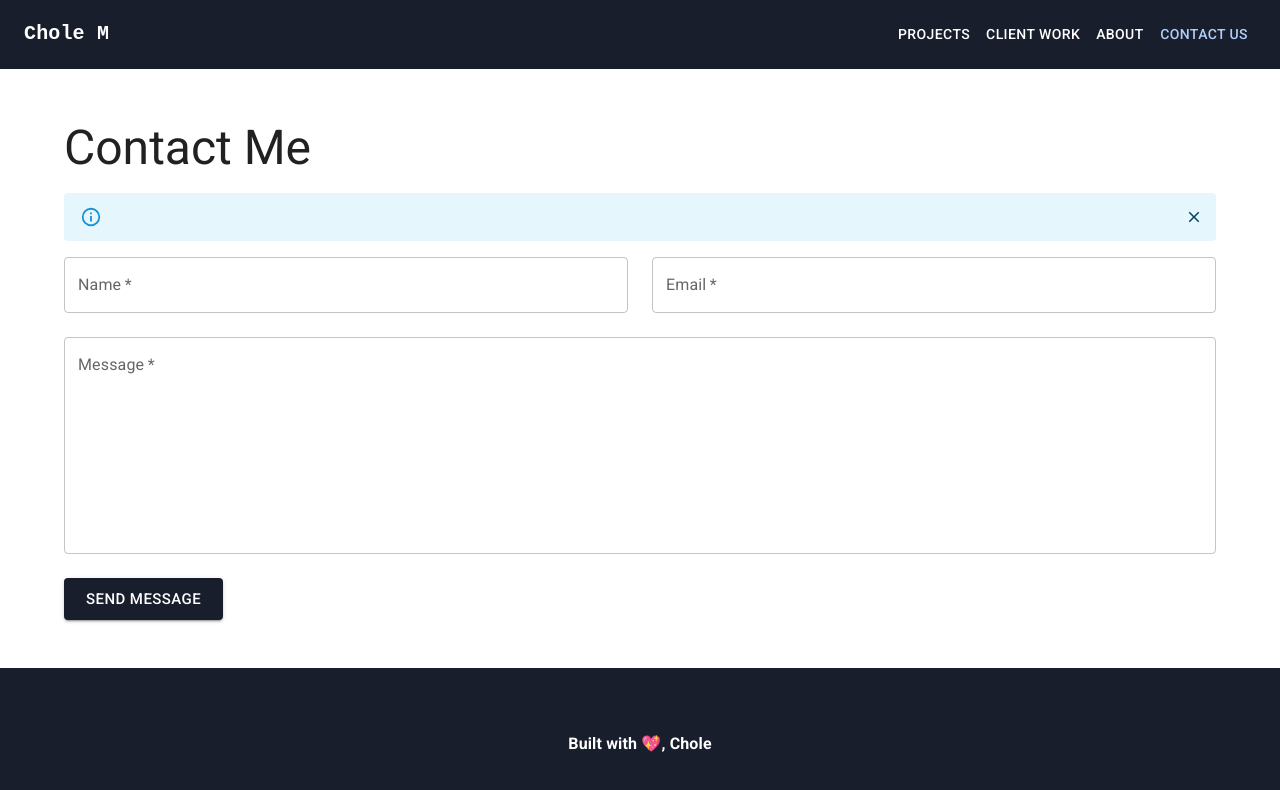
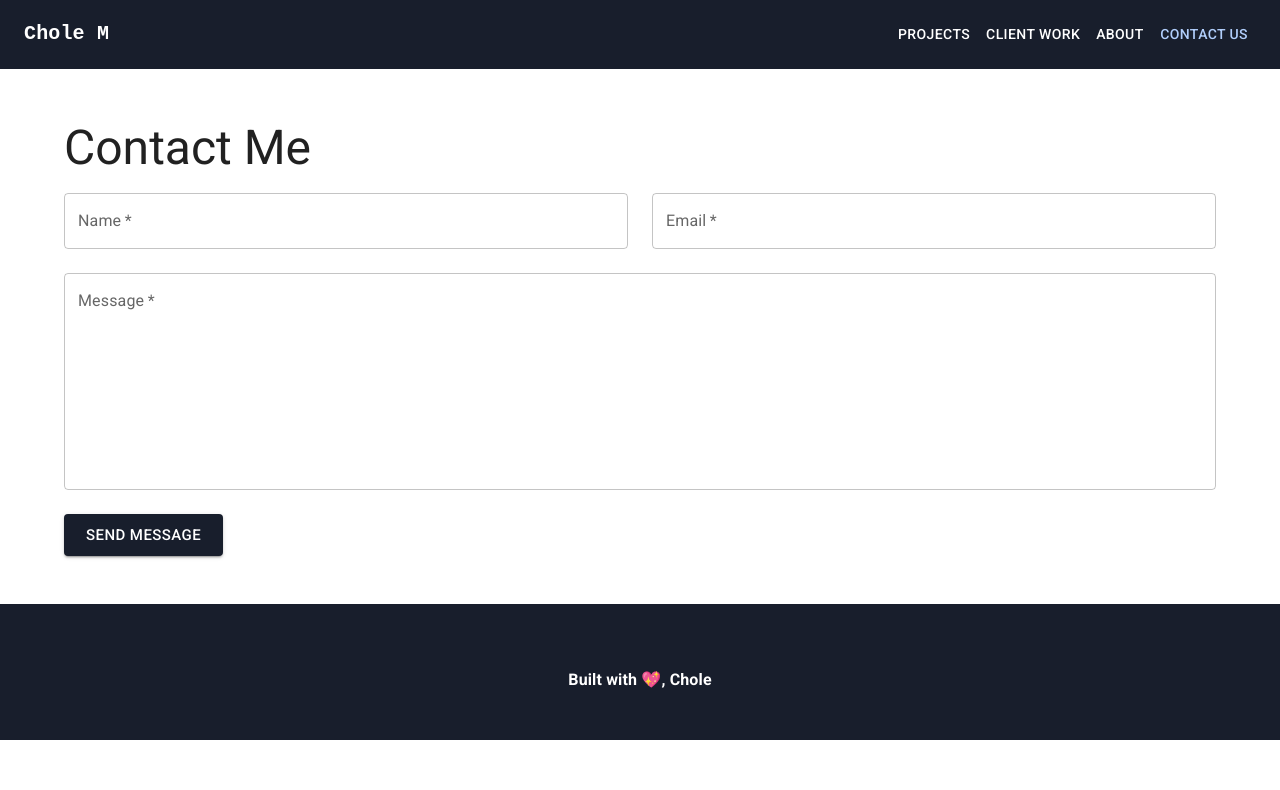
Before and after one commit to CholeM/cm-portfolio, a Next.js app: page /contact in a window 1280 px wide. Shown: the top 790 px of the page. Built offline with nearby package versions, Linux system fonts and the light colour scheme.

Commit message:
Fixed Alert, hidden on loading

```diff
--- a/components/ContactMe.jsx
+++ b/components/ContactMe.jsx
@@ -13,7 +13,7 @@ const ContactBox = styled(Box)(({ theme }) => ({
 
 const ContactMe = () => {
   const [alert, setAlert] = useState('');
-  const [alertModal, setAlertModal] = useState(true);
+  const [alertModal, setAlertModal] = useState(false);
   const formRef = useRef();
   const [data, setData] = useState({
     name: '',
```
